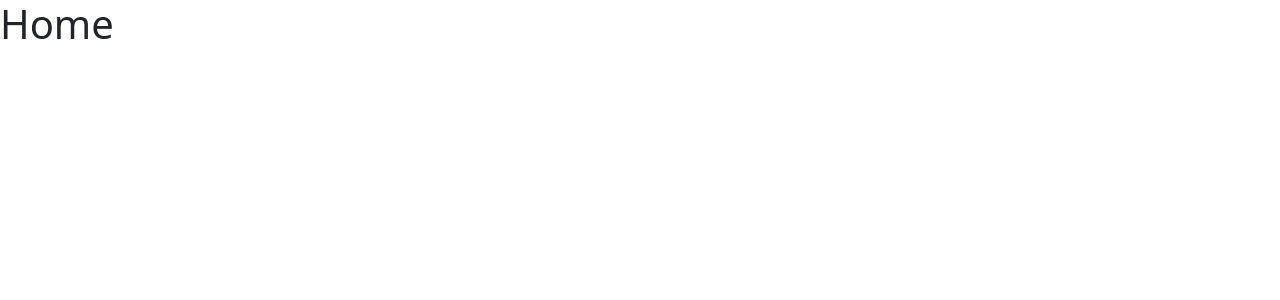
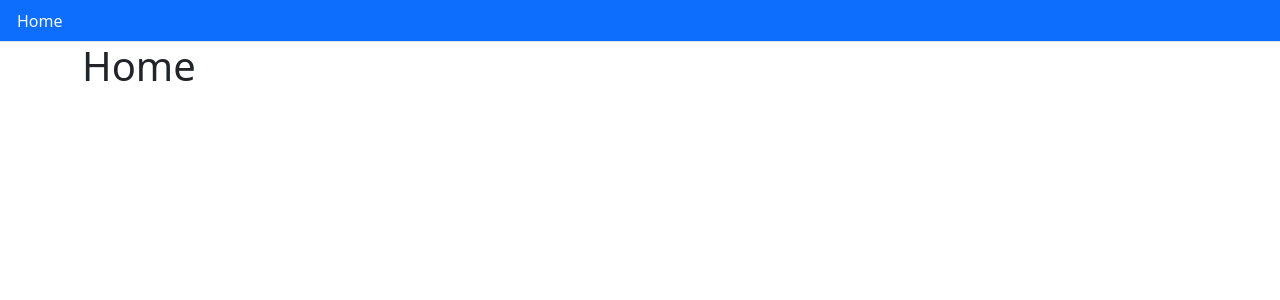
Before and after one commit to mohamedisakr/node-auth-ui-ult, a React (Create React App) app: page / in a window 1280 px wide. Shown: the top 300 px of the page. Built offline with nearby package versions, Linux system fonts and the light colour scheme.

Commit message:
implementing basic layout structure

```diff
--- a/src/App.js
+++ b/src/App.js
@@ -1,8 +1,10 @@
+import Layout from './core/Layout'
+
 const App = () => {
   return (
-    <div className="App">
+    <Layout className="App">
       <h1>Home</h1>
-    </div>
+    </Layout>
   )
 }
 
--- /dev/null
+++ b/src/core/Layout.js
@@ -0,0 +1,23 @@
+import React from 'react'
+
+const Layout = ({children}) => {
+  const Nav = () => {
+    return (
+      <ul className="nav nav-tabs bg-primary">
+        <li className="nav-item">
+          <a href="/" className="text-light nav-link">
+            Home
+          </a>
+        </li>
+      </ul>
+    )
+  }
+  return (
+    <>
+      <div>{Nav()}</div>
+      <div className="container">{children}</div>
+    </>
+  )
+}
+
+export default Layout
```
